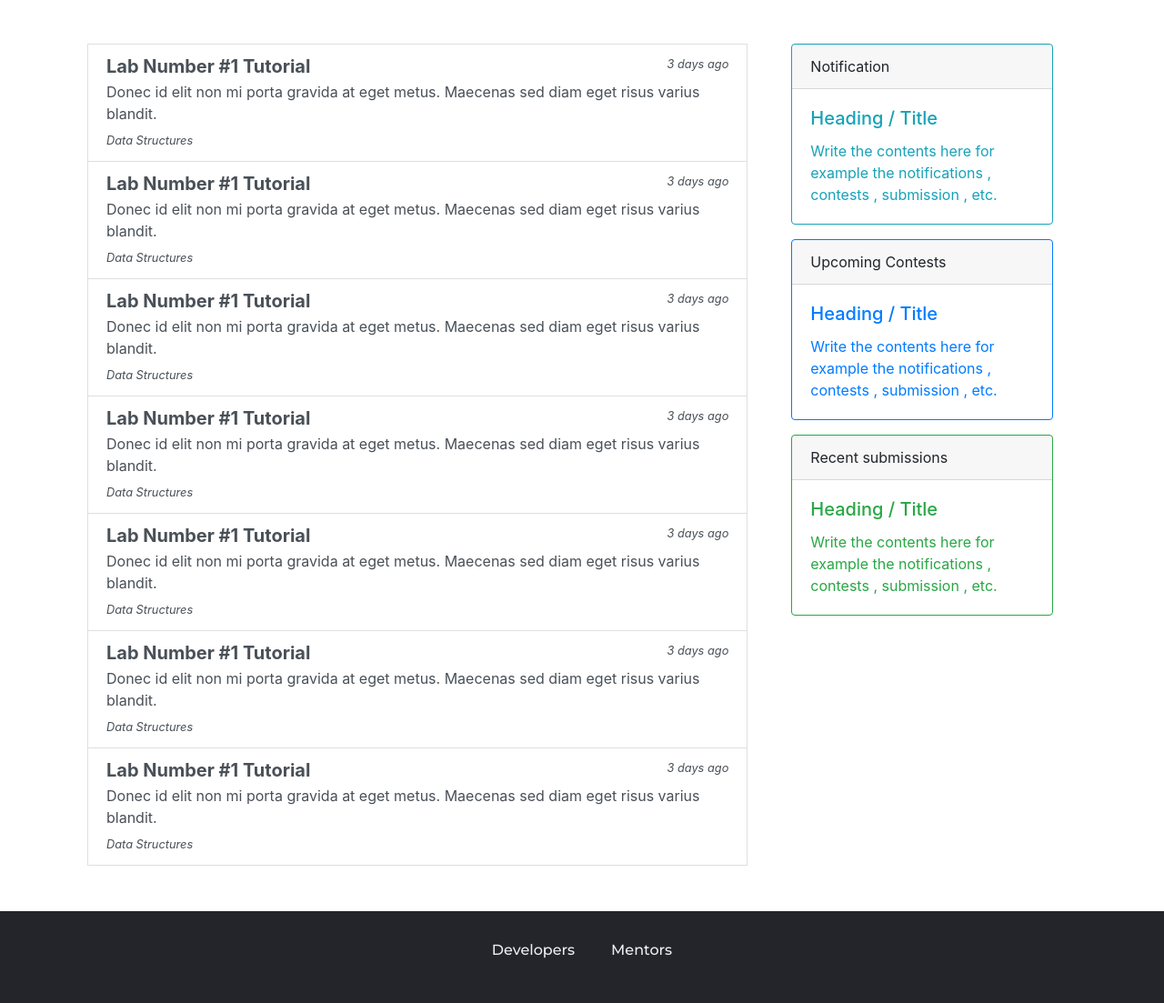
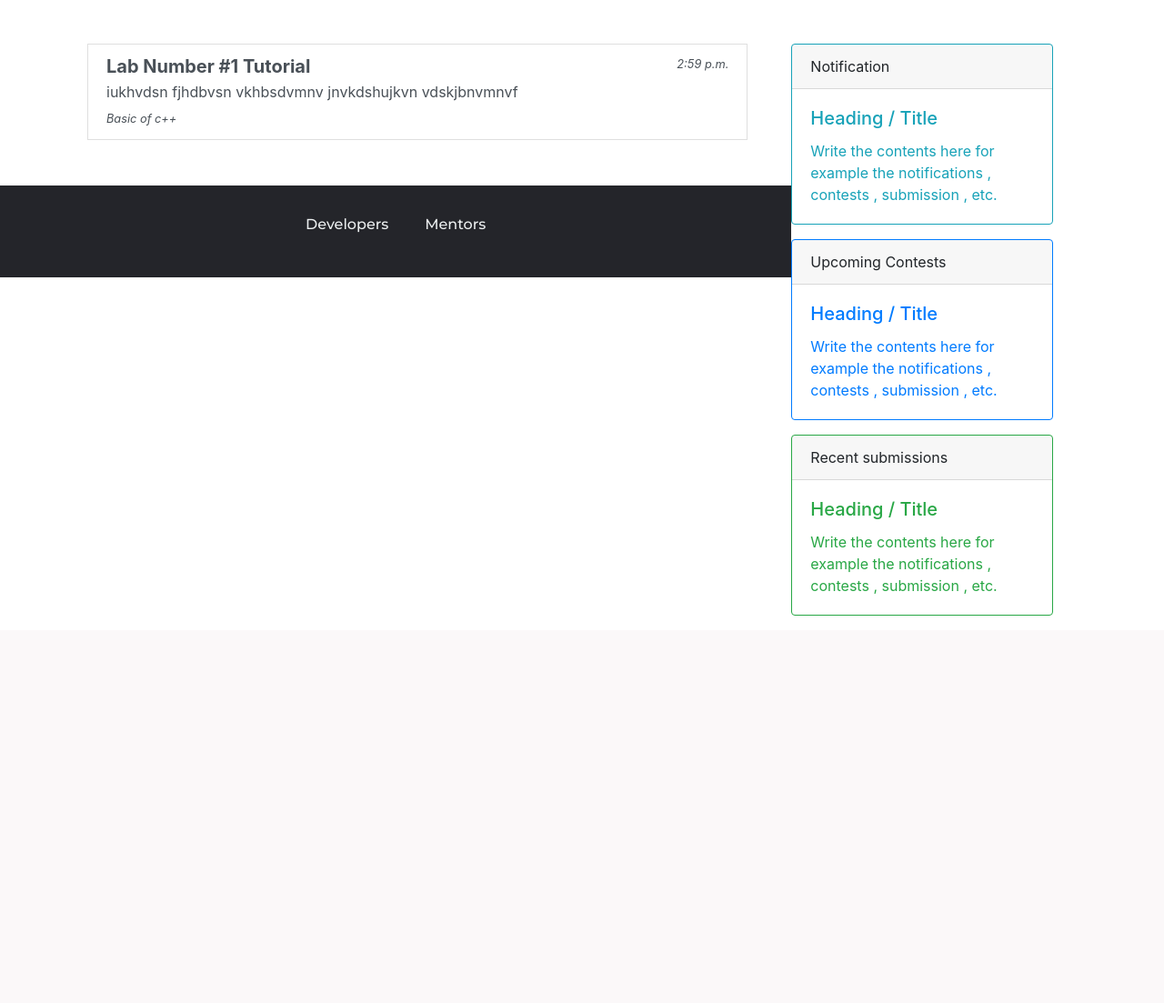
Before and after one commit to sacoder8031/online-judge, a Django app: page /user/tutorial in a window 1280 px wide. Shown: the part 139-1242 px from the top of the page at 91% size. After the commit the page ends 816 px from the top, so only its background shows below. Run offline with Django 3.2, Linux system fonts and the light colour scheme; some libraries are stand-ins or nearby versions.

Commit message:
Backend for Tutorial,Contest_page,Problem_statement

```diff
--- a/Online_Judge/users/templates/users/lab_works.html
+++ b/Online_Judge/users/templates/users/lab_works.html
@@ -16,7 +16,7 @@
     <tbody>
       <tr>
         <th scope="row">1</th>
-        <td><a href="{% url 'contest_page' %}" style="color: black;">Contest-1</a></td>
+        <td><a href="#" style="color: black;">Contest-1</a></td>
         <td>DD MM YYYY<br>00:00:00</td>
         <td>DD MM YYYY<br>00:00:00</td>
       </tr>
--- a/Online_Judge/users/templates/users/practice.html
+++ b/Online_Judge/users/templates/users/practice.html
@@ -35,7 +35,7 @@
 <main role="main" class="container">
 <ul class="list-group">
 <div class="mr-5">
-  <a href="{% url 'problem_statement' %}" class="list-group-item list-group-item-secondary">A simple primary list group item</a>
+  <a href="#" class="list-group-item list-group-item-secondary">A simple primary list group item</a>
   <a href="#" class="list-group-item list-group-item-secondary">A simple primary list group item</a>
   <a href="#" class="list-group-item list-group-item-secondary">A simple primary list group item</a>
   <a href="#" class="list-group-item list-group-item-secondary">A simple primary list group item</a>
--- a/Online_Judge/users/templates/users/tutorial.html
+++ b/Online_Judge/users/templates/users/tutorial.html
@@ -36,63 +36,17 @@
     <div class="list-group">
         <div class="ml-5 pl-5">
         <div class="mr-5">
+        {% for blog in blogs%}
         <a href="#" class="list-group-item list-group-item-action">
           <div class="d-flex w-100 justify-content-between">
-            <h5 class="mb-1"><b>Lab Number #1 Tutorial</b></h5>
-            <small><i>3 days ago</i></small>
+            <h5 class="mb-1"><b>Lab Number #{{ blog.contest.id }} Tutorial</b></h5>
+            <small><i>{{ blog.timestamp }}</i></small>
           </div>
-          <p class="mb-1">Donec id elit non mi porta gravida at eget metus. Maecenas sed diam eget risus varius blandit.</p>
-          <small><i>Data Structures</i></small>
+          <p class="mb-1">{{ blog.statement|truncatewords:10 }}</p>
+          <small><i>{{ blog.contest.name }}</i></small>
         </a>
-        <a href="#" class="list-group-item list-group-item-action">
-            <div class="d-flex w-100 justify-content-between">
-              <h5 class="mb-1"><b>Lab Number #1 Tutorial</b></h5>
-              <small><i>3 days ago</i></small>
-            </div>
-            <p class="mb-1">Donec id elit non mi porta gravida at eget metus. Maecenas sed diam eget risus varius blandit.</p>
-            <small><i>Data Structures</i></small>
-          </a>
-          <a href="#" class="list-group-item list-group-item-action">
-            <div class="d-flex w-100 justify-content-between">
-              <h5 class="mb-1"><b>Lab Number #1 Tutorial</b></h5>
-              <small><i>3 days ago</i></small>
-            </div>
-            <p class="mb-1">Donec id elit non mi porta gravida at eget metus. Maecenas sed diam eget risus varius blandit.</p>
-            <small><i>Data Structures</i></small>
-          </a>
-          <a href="#" class="list-group-item list-group-item-action">
-            <div class="d-flex w-100 justify-content-between">
-              <h5 class="mb-1"><b>Lab Number #1 Tutorial</b></h5>
-              <small><i>3 days ago</i></small>
-            </div>
-            <p class="mb-1">Donec id elit non mi porta gravida at eget metus. Maecenas sed diam eget risus varius blandit.</p>
-            <small><i>Data Structures</i></small>
-          </a>
-          <a href="#" class="list-group-item list-group-item-action">
-            <div class="d-flex w-100 justify-content-between">
-              <h5 class="mb-1"><b>Lab Number #1 Tutorial</b></h5>
-              <small><i>3 days ago</i></small>
-            </div>
-            <p class="mb-1">Donec id elit non mi porta gravida at eget metus. Maecenas sed diam eget risus varius blandit.</p>
-            <small><i>Data Structures</i></small>
-          </a>
-          <a href="#" class="list-group-item list-group-item-action">
-            <div class="d-flex w-100 justify-content-between">
-              <h5 class="mb-1"><b>Lab Number #1 Tutorial</b></h5>
-              <small><i>3 days ago</i></small>
-            </div>
-            <p class="mb-1">Donec id elit non mi porta gravida at eget metus. Maecenas sed diam eget risus varius blandit.</p>
-            <small><i>Data Structures</i></small>
-          </a>
-          <a href="#" class="list-group-item list-group-item-action">
-            <div class="d-flex w-100 justify-content-between">
-              <h5 class="mb-1"><b>Lab Number #1 Tutorial</b></h5>
-              <small><i>3 days ago</i></small>
-            </div>
-            <p class="mb-1">Donec id elit non mi porta gravida at eget metus. Maecenas sed diam eget risus varius blandit.</p>
-            <small><i>Data Structures</i></small>
-          </a>
       </div>
+      {% endfor %}
     </div>
     </div>
 
--- a/Online_Judge/users/urls.py
+++ b/Online_Judge/users/urls.py
@@ -12,9 +12,9 @@
     path("tutorial",views.tutorial , name="tutorial"),
     path("profile",views.profile , name="profile"),
     path("practice",views.practice , name="practice"),
-    path("problem_statement",views.problem_statement , name="problem_statement"),
+    path("problem_statement/<int:question_id>",views.problem_statement , name="problem_statement"),
     path("submit",views.submit , name="submit"),
-    path("contest_page",views.contest_page , name="contest_page"),
+    path("lab/<int:contest_id>",views.contest_page , name="contest_page"),
     path("developers",views.developers , name="developers"),
     path("mentors",views.mentors , name="mentors"),
     #path("register",views.register,name="register")
--- a/Online_Judge/users/views.py
+++ b/Online_Judge/users/views.py
@@ -152,9 +152,13 @@
         "page_name":"lab_works"
     })
 
+
+#For enlisting Tutorials of each Contest
+blogs=Blog.objects.all()
+
 def tutorial(request):
     return render(request, "users/tutorial.html",{
-        "page_name":"tutorial"
+        "page_name":"tutorial","blogs":blogs
     })
 
 def profile(request):
@@ -165,14 +169,20 @@
 def practice(request):
     return render(request, "users/practice.html" , {"page_name":"practice_problems"})
 
-def problem_statement(request):
-    return render(request, "users/problem_statement.html", {"page_name":"problem_statemet"})
+def problem_statement(request,question_id):
+    question = Question.objects.get(pk=question_id)
+    tags=question.tags.all()
+    return render(request, "users/problem_statement.html", {"page_name":"Problem_Statement#"+str(question_id),"question_id":question_id,"questions":question,"tags":tags})
 
 def submit(request):
     return render(request, "users/submit.html", {"page_name":"submit problem"})
 
-def contest_page(request):
-    return render(request, "users/contest_page.html", {"page_name":"lab #1"})
+#Retreiving Problems of a contest
+
+def contest_page(request,contest_id):
+    contest=Contest.objects.get(pk=contest_id)
+    question = contest.questions.all()
+    return render(request, "users/contest_page.html", {"page_name":"lab#"+str(contest_id),"question":question,"contest_id":contest_id})
 
 def developers(request):
     return render(request, "users/developers.html", {"page_name":"Developers"})
```
Also changed, not shown: Online_Judge/users/templates/users/contest_page.html (+4 -10 lines), Online_Judge/users/templates/users/problem_statement.html (+13 -9 lines), Online_Judge/users/migrations/0002_auto_20201118_1932.py (added), Online_Judge/users/migrations/0003_auto_20201118_1932.py (added).
